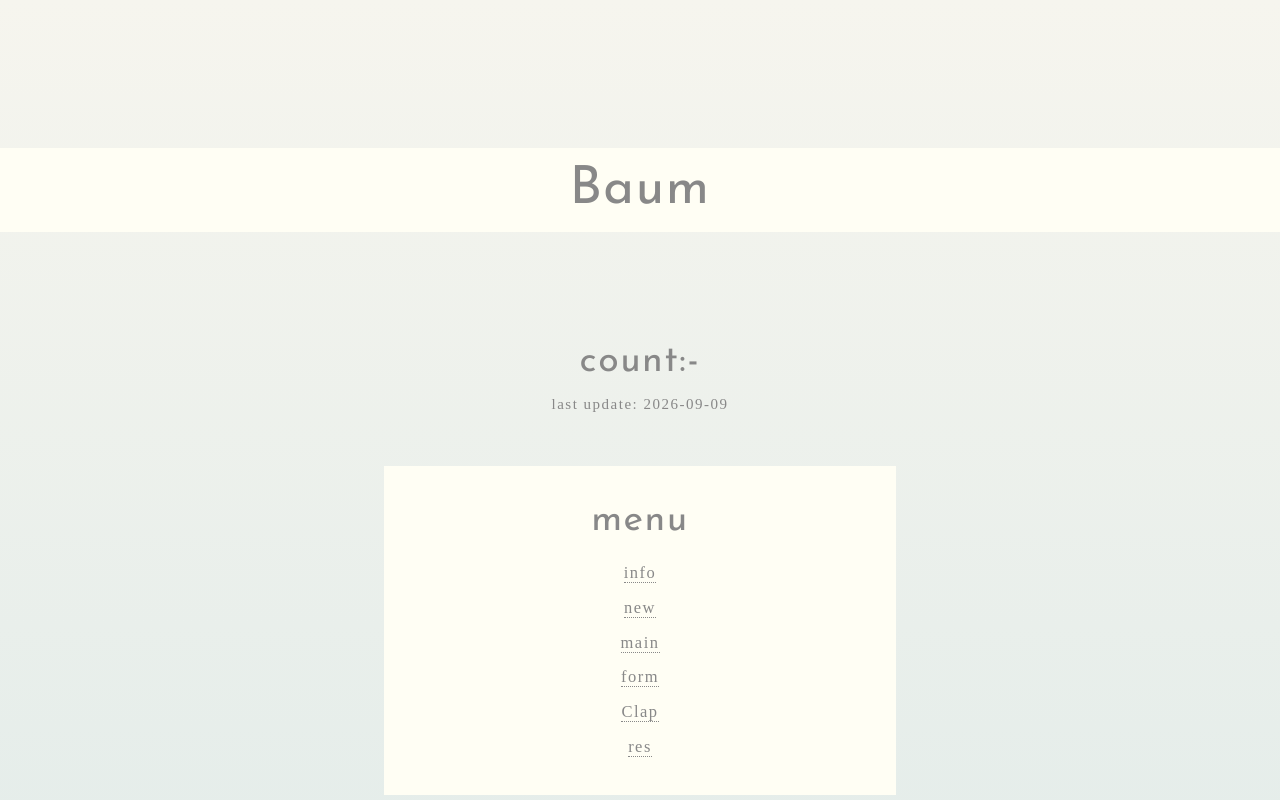
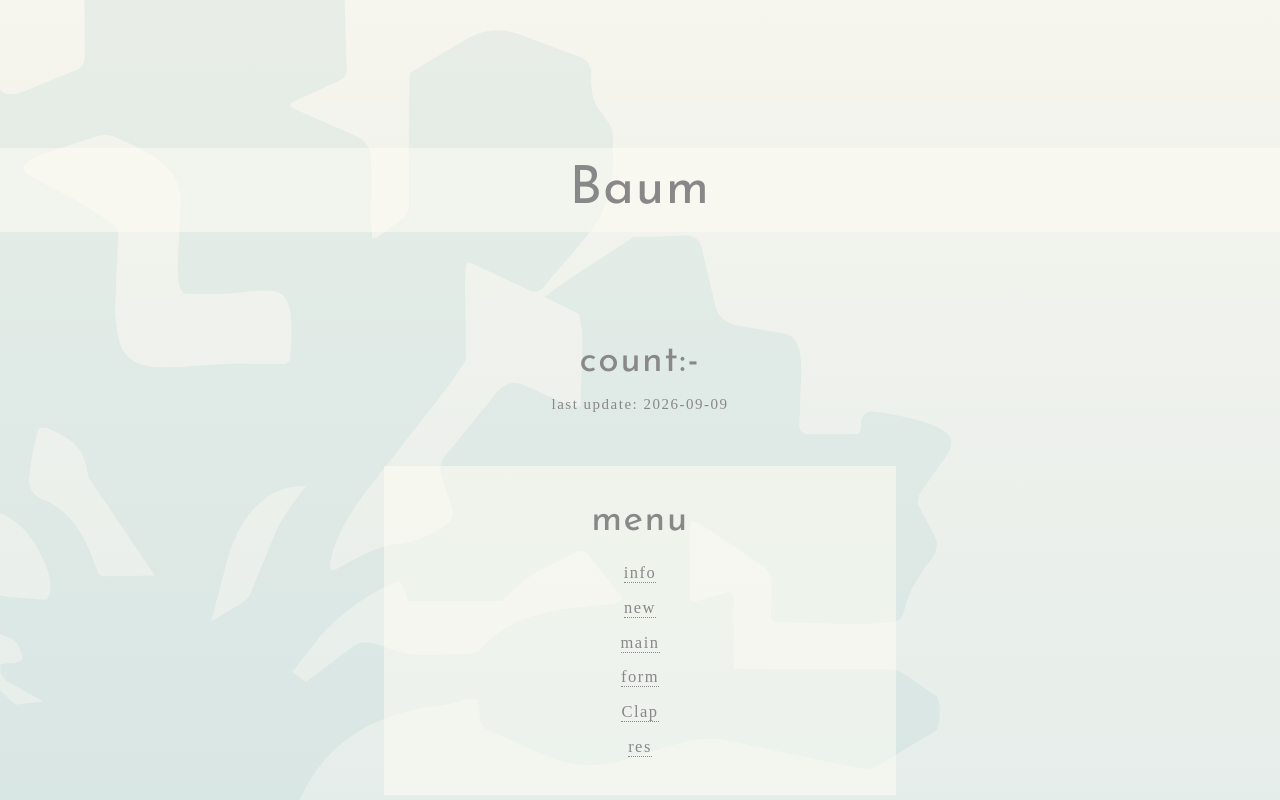
Before and after one commit to baum-knknkny/Baum, a website: page index.html in a window 1280 px wide. Shown: the top 800 px of the page. Drawn offline with Linux system fonts and the light colour scheme; no server answers.

Commit message:
背景画像を追加し、スタイルの透明度を調整

```diff
--- a/CSS/Style.css
+++ b/CSS/Style.css
@@ -90,7 +90,7 @@ footer {
 }
 
 .komorebi {
-  background: #fffef4;
+  background: rgba(255, 254, 244, 0.5);
   margin: 2% 30%;
   padding: 2%;
 }
@@ -113,8 +113,7 @@ margin:  auto ;
 }
 
 .title {
-    background: #fffef4;
-
+background: rgba(255, 254, 244, 0.5);
 margin: 100px auto 100px;
 top: 50%;
 left: 50%;
@@ -129,6 +128,7 @@ left: 50%;
   position: fixed;
   top: -10%;
   margin: 0 0 0 -70%;
+  z-index: -1;
   }
 
 .backimg img{
--- a/index.html
+++ b/index.html
@@ -60,6 +60,8 @@ last update:
 	<br>
 	<br>
 </div>
+	<div class="backimg"><img src="image/top.png" alt="Background Image"></div>
+
 <script src="js/content/newList.json"></script>
 	<script src="js/common/count.js"></script>
 <script src="js/index.js"></script>
```
